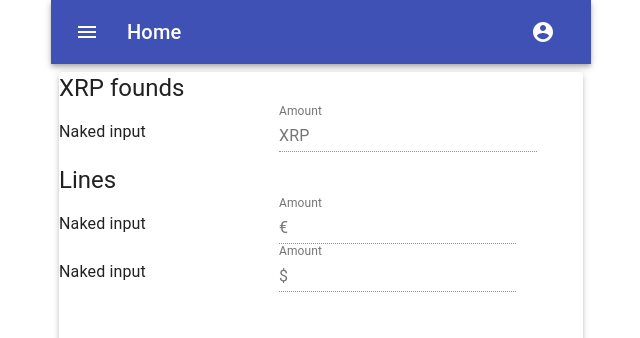
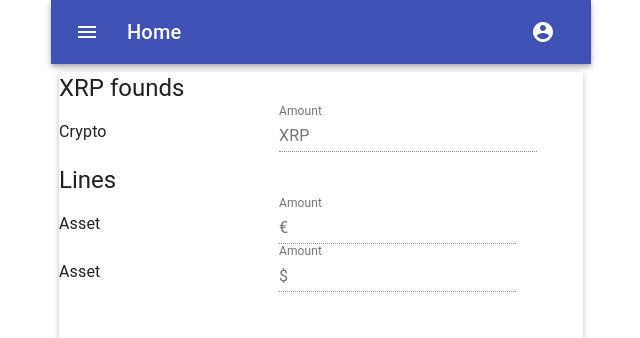
Before and after one commit to shleger/ripplebox, a React (Create React App) app: page / in a window 1280 px wide. Shown: the top 338 px of the page, without its empty margins (319-959 px from the left). Built offline with nearby package versions, Linux system fonts and the light colour scheme.

Commit message:
fix descr, imports

```diff
--- a/src/cards/Home.tsx
+++ b/src/cards/Home.tsx
@@ -69,7 +69,7 @@ export default function SimplePaper() {
           <Typography variant="h5" > XRP founds</Typography>
           <InputBase
             className={classes.margin}
-            defaultValue="Naked input"
+            defaultValue="Crypto"
             inputProps={{ 'aria-label': 'naked' }}
           />
 
@@ -87,7 +87,7 @@ export default function SimplePaper() {
           <Typography variant="h5" className={classes.margin}>Lines</Typography>
           <InputBase
             className={classes.margin}
-            defaultValue="Naked input"
+            defaultValue="Asset"
             inputProps={{ 'aria-label': 'naked' }}
           />
           <FormControl  >
@@ -101,7 +101,7 @@ export default function SimplePaper() {
           </FormControl>
           <InputBase
             className={classes.margin}
-            defaultValue="Naked input"
+            defaultValue="Asset"
             inputProps={{ 'aria-label': 'naked' }}
           />
           <FormControl  >
```
Also changed, not shown: src/cards/AccountObjects.tsx (+2 -8 lines), src/cards/Profile.tsx (line endings or trailing spaces).
